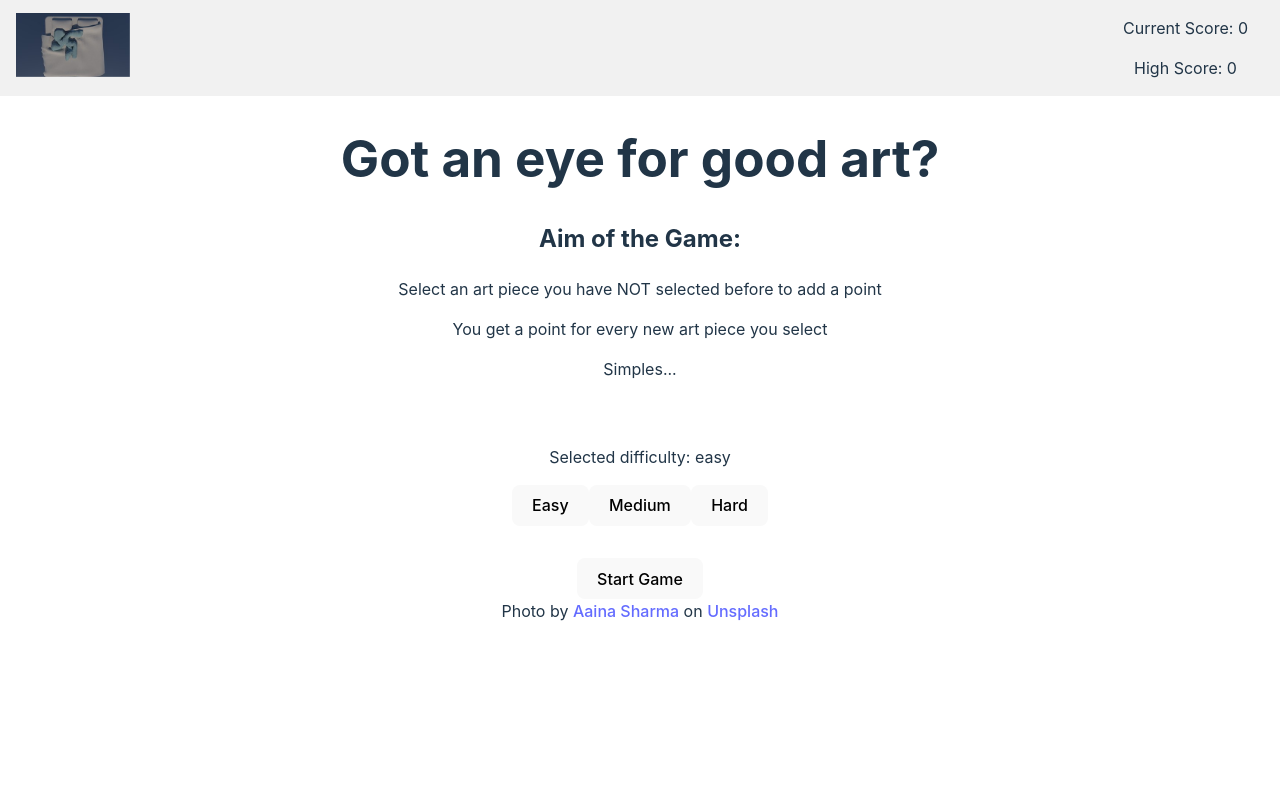
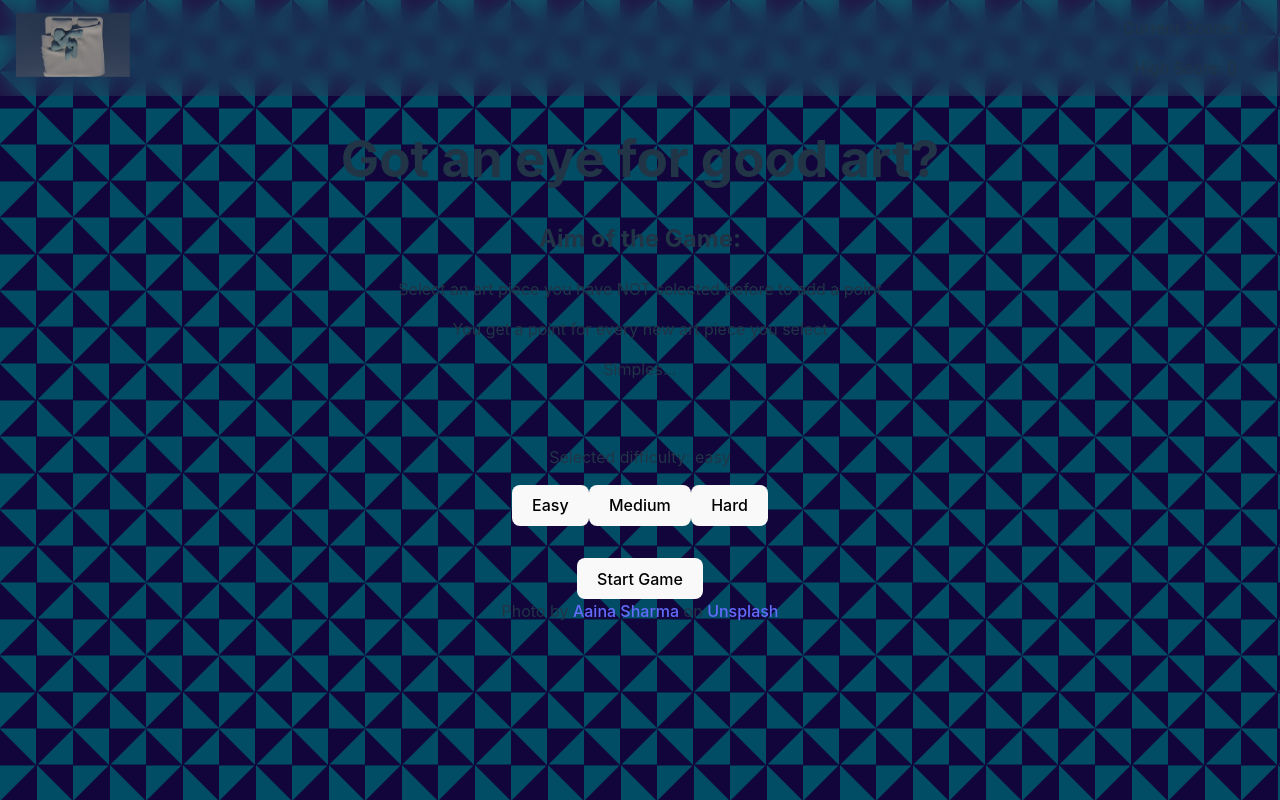
Before and after one commit to kimdogbe/memory_card_artsy, a React (Vite) app: page / in a window 1280 px wide. Built offline with nearby package versions, Linux system fonts and the light colour scheme.

Commit message:
Add spicy css pattern to background

```diff
--- a/src/App.css
+++ b/src/App.css
@@ -105,3 +105,13 @@ img {
   border-left-color: lighten(#000, 0%);
   box-shadow: 2px 2px 4px rgba(0,0,0,.6);
 }
+
+html {
+  --s: 73px; /* control the size*/
+  --c1: #11053b;
+  --c2: #004d65;
+
+  background:
+    repeating-conic-gradient(var(--c1) 0 45deg,var(--c2) 0 90deg)
+    0/var(--s) var(--s);
+}
```
